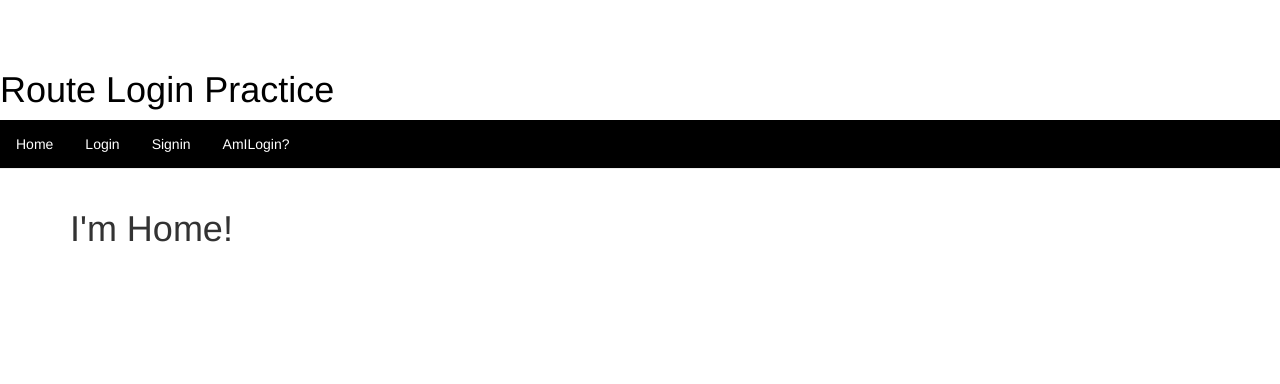
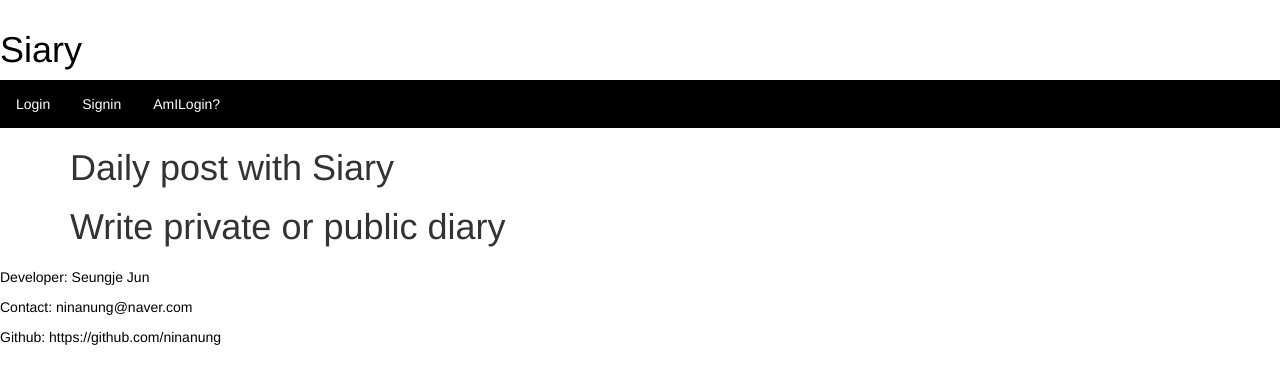
Before and after one commit to ninanung/Simple-Diary, a Vue app in the folder frontend/: page / in a window 1280 px wide. Shown: the top 384 px of the page. Built offline with nearby package versions, Linux system fonts and the light colour scheme.

Commit message:
home, app.vue

```diff
--- a/frontend/src/App.vue
+++ b/frontend/src/App.vue
@@ -1,19 +1,24 @@
 <template>
     <div>
-        <div class="page-header">
-            <h1 class="head-text">Route Login Practice</h1>
-            <nav>
+        <div class="title">
+            <h1>Siary</h1>
+        </div>
+        <div class="nav">
+            <nav v-if="!islogin">
                 <ul>
-                    <li><router-link :to="{ name: 'home' }">Home</router-link></li>
-                    <li v-if="!islogin"><router-link :to="{ name: 'login' }">Login</router-link></li>
-                    <li v-if="!islogin"><router-link :to="{ name: 'signin' }">Signin</router-link></li>
+                    <li><router-link :to="{ name: 'login' }">Login</router-link></li>
+                    <li><router-link :to="{ name: 'signin' }">Signin</router-link></li>
                     <li><router-link :to="{ name: 'islogin' }">AmILogin?</router-link></li>
-                    <li v-if="islogin"><a @click="logout()">Logout</a></li>
                 </ul>
             </nav>
         </div>
         <div class="container">
             <router-view></router-view>
+        </div>
+        <div class="footer">
+            <p>Developer: Seungje Jun</p>
+            <p>Contact: ninanung@naver.com</p>
+            <p>Github: https://github.com/ninanung</p>
         </div>
     </div>
 </template>
@@ -36,7 +41,10 @@ export default {
 
 <style>
     @import url("https://cdn.bootcss.com/bootstrap/3.3.5/css/bootstrap.css");
-    .page-header {
+    .title {
+        background: white; padding: 10px 0 0 0; color: black;
+    }
+    .footer {
         background: white; padding: 10px 0 0 0; color: black;
     }
     ul {
--- a/frontend/src/components/Home.vue
+++ b/frontend/src/components/Home.vue
@@ -1,6 +1,11 @@
 <template>
     <div>
-        <h1>I'm Home!</h1>
+        <div class="first">
+            <h1>Daily post with Siary</h1>
+        </div>
+        <div class="second">
+            <h1>Write private or public diary</h1>
+        </div>
     </div>
 </template>
 
@@ -9,3 +14,7 @@ export default {
     name: 'home'
 }
 </script>
+
+<style scoped>
+
+</style>
```
